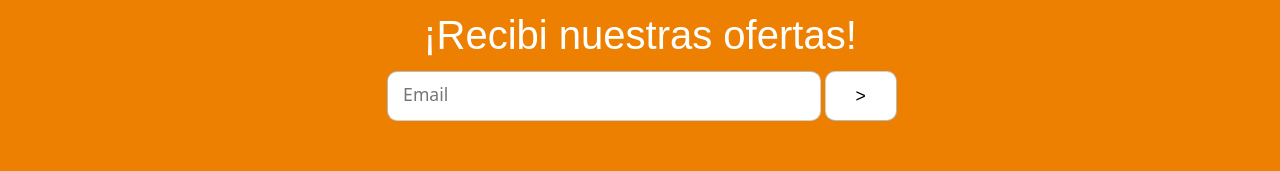
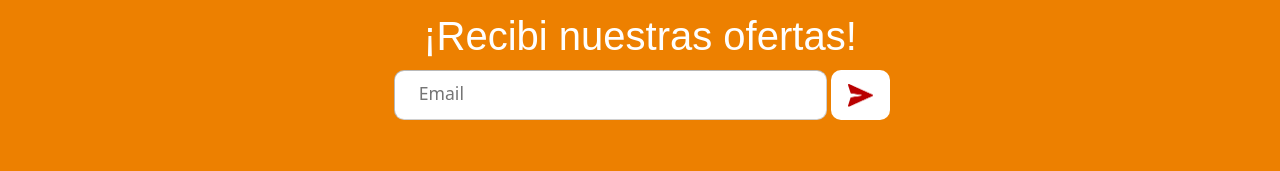
Before and after one commit to EzFern/CaC-Grupo-5, a React (Vite) app in the folder tiendaonline/: page / in a window 1280 px wide. Shown: the part 2341-2512 px from the top of the page. Built offline with nearby package versions, Linux system fonts and the light colour scheme.

Commit message:
actualizar diseño de SeguinosEn

```diff
--- a/tiendaonline/src/Components/RecibirOfertas.css
+++ b/tiendaonline/src/Components/RecibirOfertas.css
@@ -27,3 +27,10 @@
   background-color: white;
   border-radius: 10px;
 }
+
+.recibir_ofertas button {
+  height: 50px;
+  color: black;
+  background-color: white;
+  border-radius: 10px;
+}
--- a/tiendaonline/src/Components/RecibirOfertas.jsx
+++ b/tiendaonline/src/Components/RecibirOfertas.jsx
@@ -10,8 +10,17 @@ export const RecibirOfertas = () => {
             <h1>¡Recibi nuestras ofertas!</h1>
             {/* <p className="text-center">formulario.</p> */}
             <div className="d-flex  justify-content-center">
-              <input className="col-12 mx-1" type="email" name="" id="" placeholder="Email" />
-              <input className="col-2" type="submit" value=">" />
+              <input
+                className="col-12 mt-2 mx-1 px-4"
+                type="email"
+                name=""
+                id=""
+                placeholder="Email"
+              />
+              {/* <input className="col-2" type="submit" value=">" /> */}
+              <button class="btn mt-2 px-3 py-2">
+                <img src="/src/assets/iconos/Flecha.png" width="25" />
+              </button>
             </div>
           </div>
         </div>
```
Also changed, not shown: tiendaonline/src/assets/iconos/Flecha.png (added).
